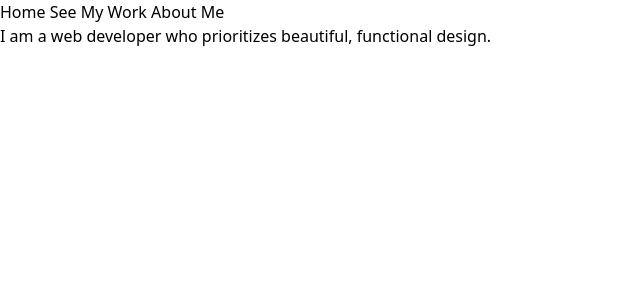
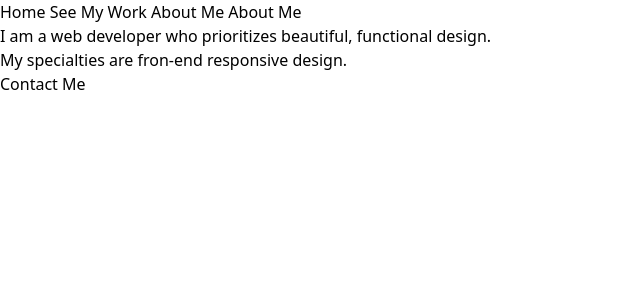
Before and after one commit to megrde93/MegansPortfolio, a React (Create React App) app: page / in a window 1280 px wide. Shown: the top 300 px of the page, without its empty margins (0-640 px from the left). Built offline with nearby package versions, Linux system fonts and the light colour scheme.

Commit message:
contact page

```diff
--- a/src/App.js
+++ b/src/App.js
@@ -3,6 +3,7 @@ import HomePage from "./components/HomePage";
 import AboutMe from "./components/AboutMe";
 import PastWork from "./components/PastWork";
 import ProjectPage from "./components/ProjectPage";
+import Contact from "./components/Contact";
 
 function App() {
   return (
@@ -11,12 +12,14 @@ function App() {
         <Link to="/"> Home</Link>
         <Link to="/PastWork"> See My Work</Link>
         <Link to="/AboutMe"> About Me</Link>
+        <Link to="Contact"> About Me</Link>
       </header>
       <Routes>
         <Route path="/" element={<HomePage />} />
         <Route path="PastWork" element={<PastWork />} />
         <Route path="AboutMe" element={<AboutMe />} />
-        <Route path=":ProjectName" element={<ProjectPage />} />
+        <Route path="Contact" element={<Contact />} />
+        <Route path="/ProjectPage/:" element={<ProjectPage />} />
       </Routes>
     </div>
   );
--- /dev/null
+++ b/src/components/Contact.js
@@ -0,0 +1,11 @@
+import React from "react";
+
+const Contact = () => {
+  return (
+    <div>
+      <form></form>
+    </div>
+  );
+};
+
+export default Contact;
--- a/src/components/HomePage.js
+++ b/src/components/HomePage.js
@@ -6,6 +6,10 @@ const HomePage = () => {
       <h2>
         I am a web developer who prioritizes beautiful, functional design.
       </h2>
+      <div>
+        <h2> My specialties are fron-end responsive design.</h2>
+      </div>
+      <button> Contact Me</button>
     </div>
   );
 };
```
